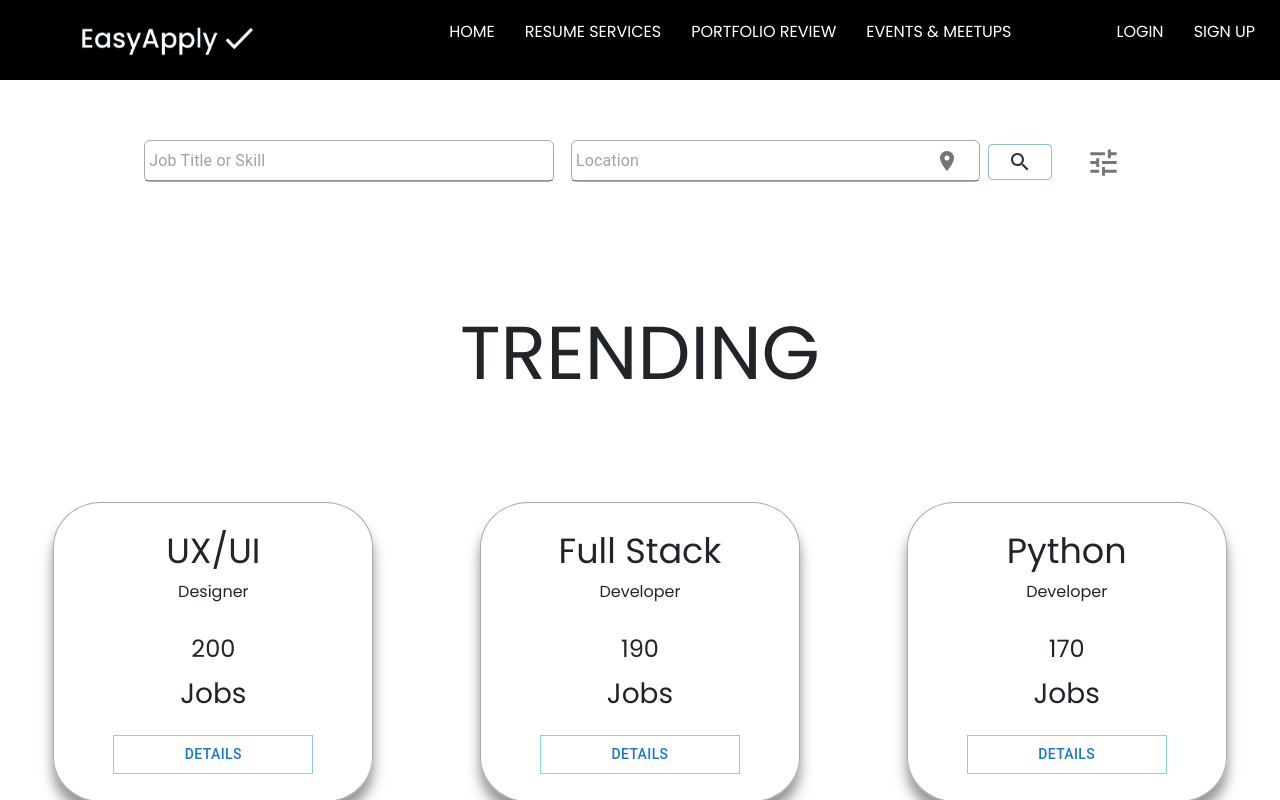
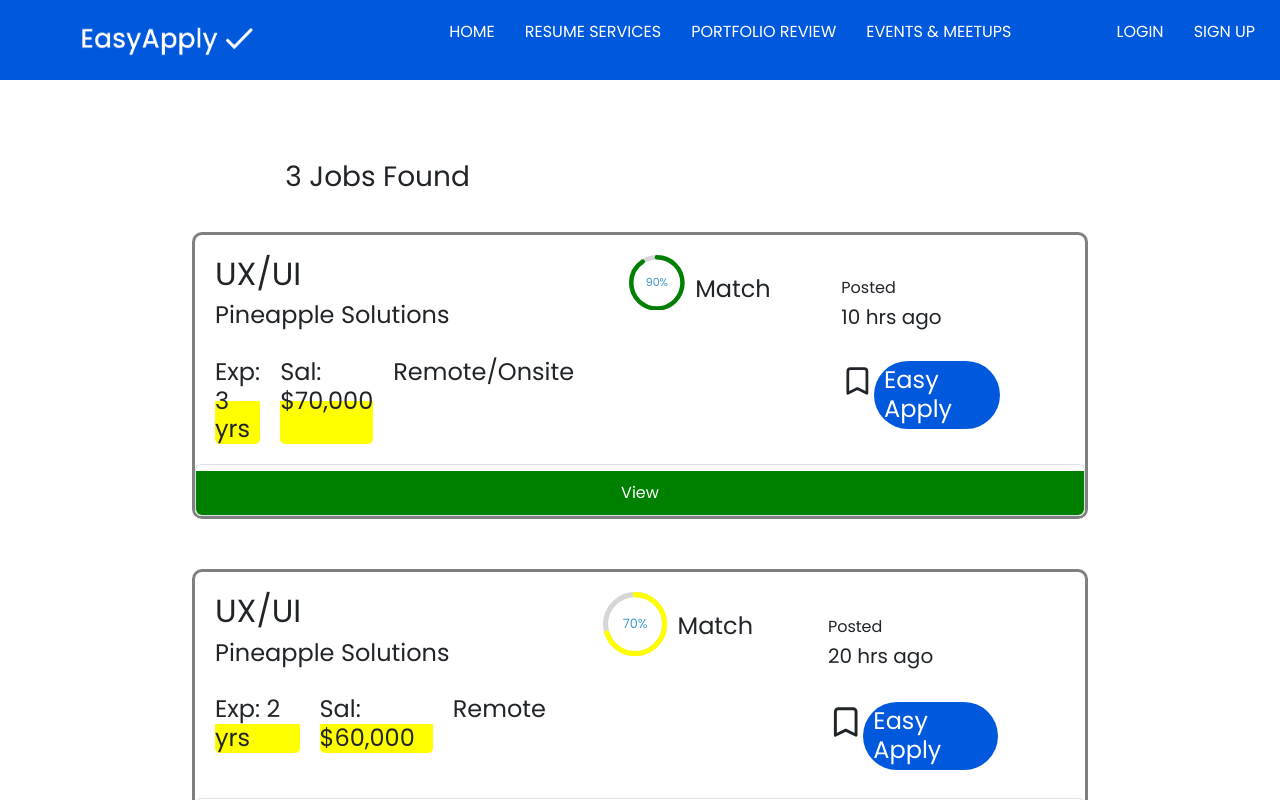
Before and after one commit to japyles/thinkful-hackathon, a React (Create React App) app: page /search-results in a window 1280 px wide. Shown: the top 800 px of the page. Built offline with nearby package versions, Linux system fonts and the light colour scheme.

Commit message:
updated Header color, updated routing for search-results

```diff
--- a/src/App.js
+++ b/src/App.js
@@ -3,7 +3,9 @@ import './App.css';
 import Layout from './components/Layout';
 import HomePage from './components/HomePage';
 import ListJobs from './components/ListJobs';
+import Routing from './components/Routing';
 import { createTheme } from '@mui/material/styles';
+import { Routes, Route } from 'react-router-dom';
 
 function App() {
   const [loggedIn, setLoggedIn] = useState(false);
@@ -41,7 +43,15 @@ function App() {
         loggedIn={loggedIn}
         handleSignout={handleSignout}
       >
-        <HomePage theme={theme} loggedIn={loggedIn} />
+        <Routes>
+          <Route
+            exact
+            path='/'
+            element={<HomePage theme={theme} loggedIn={loggedIn} />}
+          />
+          <Route path='/search-results' element={<ListJobs />} />
+        </Routes>
+        {/* <HomePage theme={theme} loggedIn={loggedIn} /> */}
       </Layout>
     </div>
   );
--- a/src/components/Layout.js
+++ b/src/components/Layout.js
@@ -1,6 +1,6 @@
 import Header from './Header';
 import Footer from './Footer';
-import Routing from './Routing';
+// import Routing from './Routing';
 
 const Layout = ({ children, formSubmit, loggedIn, handleSignout }) => {
   return (
@@ -10,7 +10,7 @@ const Layout = ({ children, formSubmit, loggedIn, handleSignout }) => {
         loggedIn={loggedIn}
         handleSignout={handleSignout}
       />
-      <Routing />
+      {/* <Routing /> */}
       {children}
       {/* <Footer /> */}
     </div>
--- a/src/components/Routing.js
+++ b/src/components/Routing.js
@@ -1,15 +1,19 @@
-import React from "react";
-import {Routes, Route} from "react-router-dom";
-import SearchForm from "./SearchForm";
-import SignIn from "./SignIn";
+import React from 'react';
+import { Routes, Route } from 'react-router-dom';
+// import HomePage from './HomePage';
+// import ListJobs from './ListJobs';
 
 function Routing() {
-    return (
-    <Routes>
-        <Route exact path="/" />
-        {/* <Route path="/search-results" element={<SearchForm />}/> */}
-    </Routes>
-    );
+  return (
+    <h1>routing</h1>
+    // <Routes>
+    //   <Route
+    //     path='/'
+    //     element={<HomePage theme={theme} loggedIn={loggedIn} />}
+    //   />
+    //   <Route path='/search-results' element={<ListJobs />} />
+    // </Routes>
+  );
 }
 
 export default Routing;
--- a/src/styles/Header.module.css
+++ b/src/styles/Header.module.css
@@ -45,8 +45,7 @@ html {
     display: flex;
     justify-content: space-between;
     align-items: center;
-    background-color: #000;
-    /* background-color: #0058DC; */
+    background-color: #0058DC;
   }
 
   .login {
```
